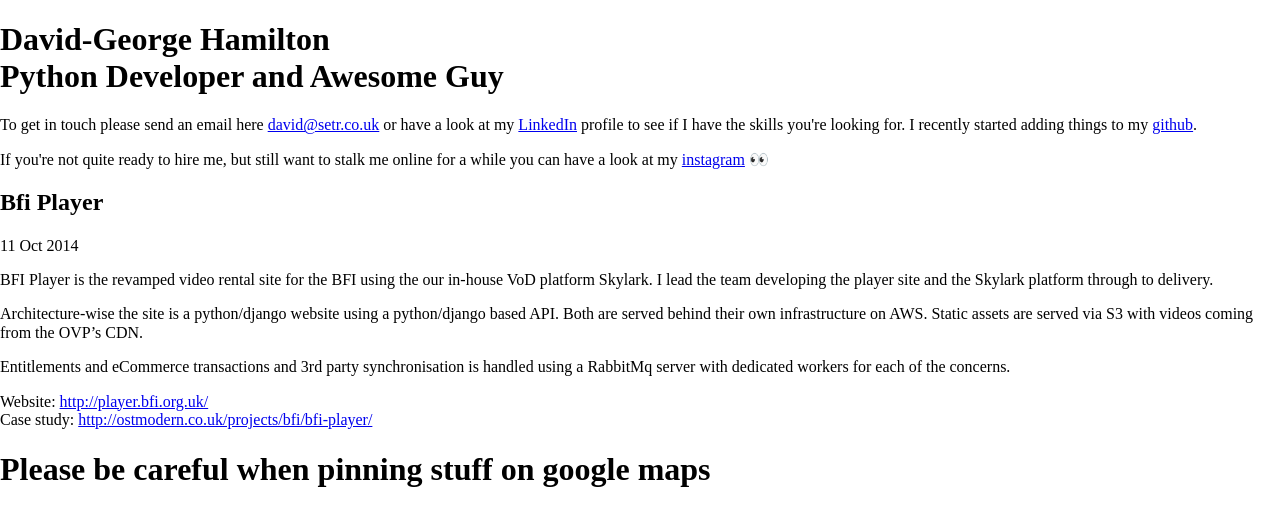
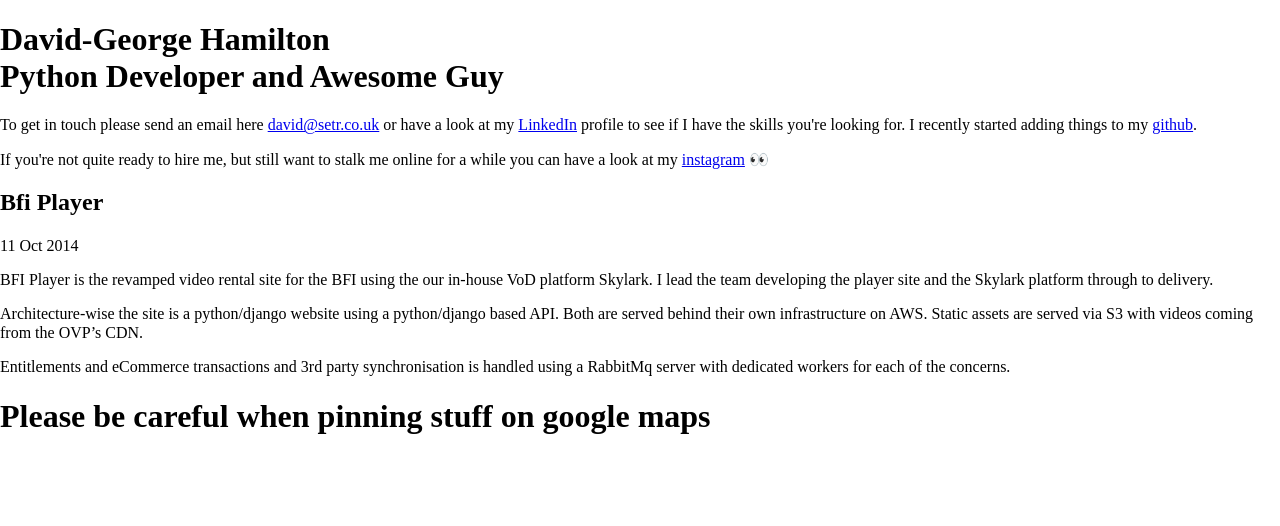
Before and after one commit to maracuja/maracuja.github.io, a Jekyll site: the page built from _posts/2014-10-11-bfi-player.markdown, in a window 1280 px wide. Shown: the top 526 px of the page. Built offline with Jekyll 4.4.1, drawn with Linux system fonts in a browser that asks for light colours; nearby versions of some CDN libraries; library files that are not in the unit come from our copies.

Commit message:
removed redundant links

```diff
--- a/_posts/2013-08-01-skylark.markdown
+++ b/_posts/2013-08-01-skylark.markdown
@@ -24,5 +24,3 @@ all sorts of things like eCommerce providers, OVPs and client data sources.</p>
 on top of it. Currently there is <a href="https://player.bfi.org.uk/">BFI Player</a> which is
 a front-end built with Django and <a href="https://www.alchemiya.com/">Alchemiya</a> which has
 been built using AngularJS.</p>
-
-<p>About Skylark: <a href="http://ostmodern.co.uk/skylark/">http://ostmodern.co.uk/skylark/</a></p>
--- a/_posts/2014-09-01-ballball.markdown
+++ b/_posts/2014-09-01-ballball.markdown
@@ -27,6 +27,3 @@ and Fox Australia respectively.</p>
 <p>On a match day, Ballball processes 11k match update transactions
 from Opta and 3Gb of data within a space of 3 hours. This includes video
 highlights, scores and standings from the top 5 leagues in Europe.</p>
-
-<p>Website: <a href="http://ballball.com/">http://ballball.com/</a>
-<br>Case study: <a href="http://ostmodern.co.uk/projects/newscorp/ballball/">http://ostmodern.co.uk/projects/newscorp/ballball/</a></p>
--- a/_posts/2014-10-11-bfi-player.markdown
+++ b/_posts/2014-10-11-bfi-player.markdown
@@ -18,6 +18,3 @@ with videos coming from the OVP's CDN.
 Entitlements and eCommerce transactions and 3rd
 party synchronisation is handled using a RabbitMq server with dedicated workers for each
 of the concerns.
-
-<p>Website: <a href="http://player.bfi.org.uk/">http://player.bfi.org.uk/</a>
-    <br>Case study: <a href="http://ostmodern.co.uk/projects/bfi/bfi-player/">http://ostmodern.co.uk/projects/bfi/bfi-player/</a></p>
```
